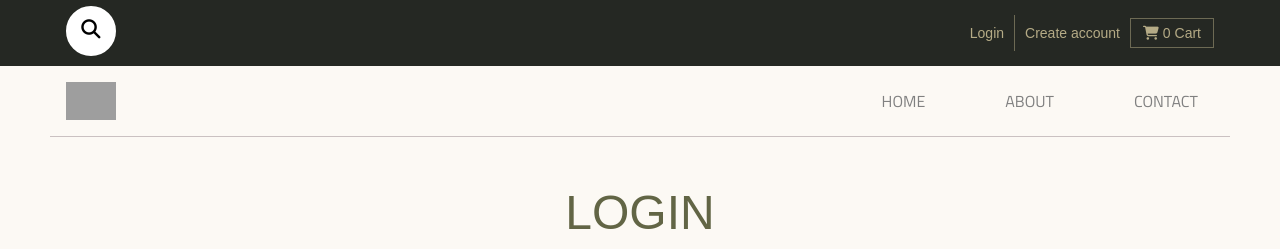
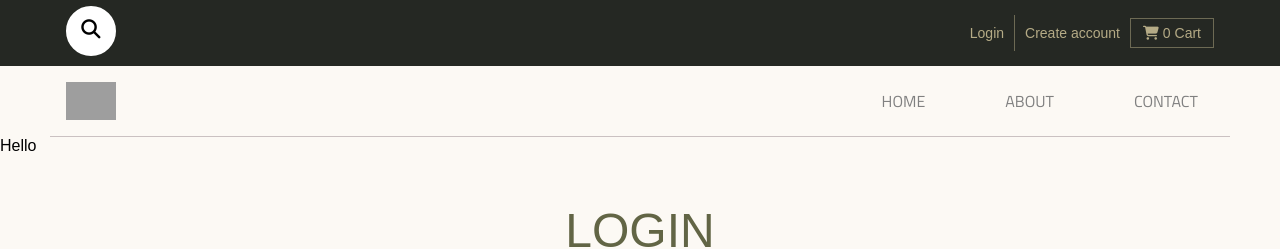
Before and after one commit to Ollysmith0/ecommerce1, a React (Create React App) app: page /forgot in a window 1280 px wide. Shown: the top 249 px of the page. Built offline with nearby package versions, Linux system fonts and the light colour scheme; grey boxes are pictures that could not be loaded; the HTML template or start-up script is replaced by a standard one.

Commit message:
add Hello

```diff
--- a/src/Component/ForgotPassword/Forgot.jsx
+++ b/src/Component/ForgotPassword/Forgot.jsx
@@ -7,6 +7,9 @@ const Forgot = () => {
     return(
     <>
         <Header />
+        <div>
+            Hello
+        </div>
             <div className="container-forgot">
                 <h1 className="forgot-title">login</h1>
                 <h3 className="reset-pass">reset your password</h3>
```
